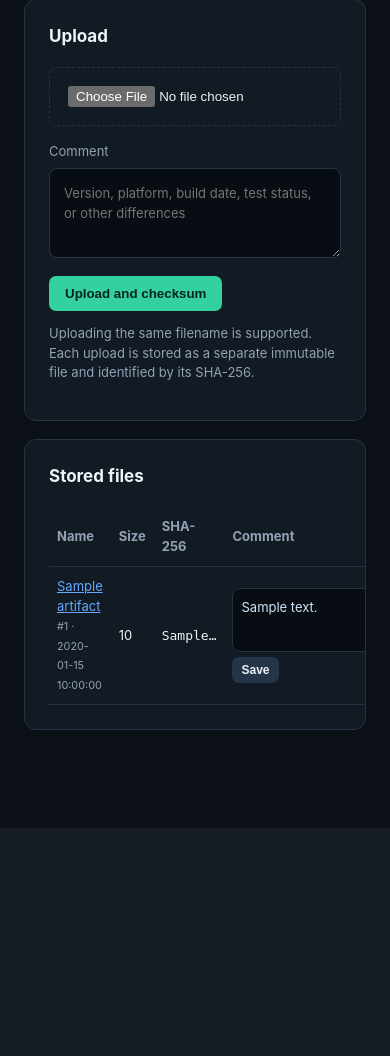
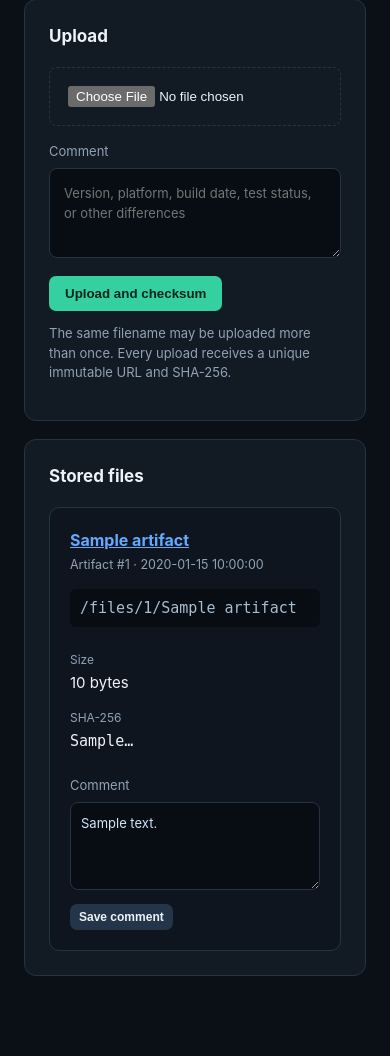
Before and after one commit to ahbeee/sonic-ztp, a FastAPI app: page /artifacts in a window 390 px wide. Shown: the part 328-1384 px from the top of the page. Before the commit the page ends 1156 px from the top, so only its background shows below. Run offline with FastAPI, Linux system fonts and the light colour scheme; tables that the repository leaves empty hold one stand-in row (values such as "Sample post").

Commit message:
feat: add immutable artifact URLs and responsive layout

```diff
--- a/app/main.py
+++ b/app/main.py
@@ -199,3 +199,15 @@ def download_artifact(artifact_id: int, session: Session = Depends(get_session))
     if not target.is_file():
         raise HTTPException(status_code=410, detail="Artifact file is missing")
     return FileResponse(str(target), media_type=artifact.media_type, filename=artifact.original_name)
+
+
+@app.get("/files/{artifact_id}/{filename}", name="serve_artifact")
+def serve_artifact(artifact_id: int, filename: str, session: Session = Depends(get_session)):
+    """Stable versioned URL intended for ONIE, ZTP and DHCP option values."""
+    artifact = session.get(Artifact, artifact_id)
+    if artifact is None or not artifact.enabled or filename != artifact.original_name:
+        raise HTTPException(status_code=404, detail="Artifact not found")
+    target = settings.artifact_dir / artifact.stored_name
+    if not target.is_file():
+        raise HTTPException(status_code=410, detail="Artifact file is missing")
+    return FileResponse(str(target), media_type=artifact.media_type)
--- a/app/static/app.css
+++ b/app/static/app.css
@@ -12,9 +12,12 @@ article { background:var(--panel); border:1px solid var(--line); border-radius:1
 .metric { margin:0; color:var(--text); font-size:26px; font-weight:700; }.badge { padding:7px 11px; border:1px solid var(--line); border-radius:999px; font-size:12px; }.badge.ok { color:var(--accent); border-color:#266955; }.badge.neutral { color:var(--muted); }
 ul { list-style:none; margin:0; padding:0; } li { padding:10px 0; border-bottom:1px solid var(--line); } li:last-child { border:0; } small,.empty { color:var(--muted); }
 textarea { width:100%; min-height:440px; padding:14px; resize:vertical; border:1px solid var(--line); border-radius:8px; background:#080d13; color:#cfe4f7; font:13px/1.55 ui-monospace,monospace; }
-label { display:block; margin:16px 0 6px; color:var(--muted); font-size:13px; }.comment { min-height:90px; font-family:inherit; }.compact-comment { min-width:230px; min-height:64px; padding:8px; }.hint { font-size:13px; }
+label { display:block; margin:16px 0 6px; color:var(--muted); font-size:13px; }.comment { min-height:90px; font-family:inherit; }.hint { font-size:13px; }
 button { margin-top:12px; padding:10px 16px; border:0; border-radius:7px; background:var(--accent); color:#06251b; font-weight:750; cursor:pointer; }button.secondary { background:#243449; color:var(--text); }.inline { display:inline-block; margin-left:8px; }
 button.compact { margin:0; padding:6px 9px; font-size:12px; }
 input[type=file] { width:100%; padding:18px; border:1px dashed var(--line); border-radius:8px; }
 table { width:100%; border-collapse:collapse; font-size:13px; }th,td { padding:10px 8px; border-bottom:1px solid var(--line); text-align:left; }th { color:var(--muted); }a { color:var(--blue); }.result { white-space:pre-wrap; padding:12px; border-radius:8px; background:#080d13; color:var(--muted); }
+.artifact-stack { display:grid; gap:18px; }.upload-panel { max-width:760px; }.artifact-list { display:grid; gap:14px; }.artifact-row { display:grid; grid-template-columns:minmax(240px,1fr) minmax(180px,.55fr) minmax(280px,.9fr); gap:24px; align-items:start; padding:20px; border:1px solid var(--line); border-radius:10px; background:#0e151e; }.artifact-main { min-width:0; }.artifact-name { display:block; margin-bottom:4px; font-size:16px; font-weight:700; }.artifact-main small { display:block; }.artifact-url { display:block; margin-top:14px; padding:8px 10px; overflow-wrap:anywhere; border-radius:6px; background:#080d13; color:#a9bdd0; }.artifact-meta { display:grid; gap:14px; margin:0; }.artifact-meta div { min-width:0; }.artifact-meta dt { margin-bottom:3px; color:var(--muted); font-size:12px; }.artifact-meta dd { margin:0; overflow-wrap:anywhere; }.comment-form label { margin-top:0; }.compact-comment { min-width:0; min-height:88px; padding:10px; overflow-wrap:anywhere; }.comment-form button { margin-top:8px; }
+@media(max-width:950px){.artifact-row{grid-template-columns:1fr 1fr}.comment-form{grid-column:1/-1}}
 @media(max-width:800px){.cards,.two{grid-template-columns:1fr}.hero{gap:16px}nav{gap:12px}header{align-items:flex-start;gap:16px;flex-direction:column}}
+@media(max-width:620px){.artifact-row{grid-template-columns:1fr}.comment-form{grid-column:auto}}
--- a/app/templates/artifacts.html
+++ b/app/templates/artifacts.html
@@ -1,6 +1,44 @@
 {% extends "base.html" %}
 {% block title %}Artifacts · SONiC ZTP Server{% endblock %}
 {% block content %}
-<section class="hero"><div><p class="eyebrow">Content store</p><h1>Artifacts</h1><p>SONiC installers, ztp.json, config_db.json, and provisioning scripts.</p></div></section>
-<section class="grid two"><article><h2>Upload</h2><form method="post" action="/artifacts" enctype="multipart/form-data"><input type="file" name="file" required><label for="upload-comment">Comment</label><textarea class="comment" id="upload-comment" name="comment" maxlength="4000" placeholder="Version, platform, build date, test status, or other differences"></textarea><button type="submit">Upload and checksum</button></form><p class="hint">Uploading the same filename is supported. Each upload is stored as a separate immutable file and identified by its SHA-256.</p></article><article><h2>Stored files</h2>{% if artifacts %}<table><thead><tr><th>Name</th><th>Size</th><th>SHA-256</th><th>Comment</th></tr></thead><tbody>{% for item in artifacts %}<tr><td><a href="/artifacts/{{ item.id }}/download">{{ item.original_name }}</a><br><small>#{{ item.id }} · {{ item.created_at }}</small></td><td>{{ item.size }}</td><td><code>{{ item.sha256[:12] }}…</code></td><td><form method="post" action="/artifacts/{{ item.id }}/comment"><textarea class="comment compact-comment" name="comment" maxlength="4000" placeholder="Add notes">{{ item.comment }}</textarea><button class="compact secondary" type="submit">Save</button></form></td></tr>{% endfor %}</tbody></table>{% else %}<p class="empty">No artifacts uploaded.</p>{% endif %}</article></section>
+<section class="hero">
+  <div><p class="eyebrow">Content store</p><h1>Artifacts</h1><p>SONiC installers, ztp.json, config_db.json, and provisioning scripts.</p></div>
+</section>
+<section class="artifact-stack">
+  <article class="upload-panel">
+    <h2>Upload</h2>
+    <form method="post" action="/artifacts" enctype="multipart/form-data">
+      <input type="file" name="file" required>
+      <label for="upload-comment">Comment</label>
+      <textarea class="comment" id="upload-comment" name="comment" maxlength="4000" placeholder="Version, platform, build date, test status, or other differences"></textarea>
+      <button type="submit">Upload and checksum</button>
+    </form>
+    <p class="hint">The same filename may be uploaded more than once. Every upload receives a unique immutable URL and SHA-256.</p>
+  </article>
+  <article>
+    <h2>Stored files</h2>
+    {% if artifacts %}
+    <div class="artifact-list">
+      {% for item in artifacts %}
+      <section class="artifact-row">
+        <div class="artifact-main">
+          <a class="artifact-name" href="{{ url_for('serve_artifact', artifact_id=item.id, filename=item.original_name) }}">{{ item.original_name }}</a>
+          <small>Artifact #{{ item.id }} · {{ item.created_at }}</small>
+          <code class="artifact-url">{{ url_for('serve_artifact', artifact_id=item.id, filename=item.original_name).path }}</code>
+        </div>
+        <dl class="artifact-meta">
+          <div><dt>Size</dt><dd>{{ item.size }} bytes</dd></div>
+          <div><dt>SHA-256</dt><dd><code title="{{ item.sha256 }}">{{ item.sha256[:16] }}…</code></dd></div>
+        </dl>
+        <form class="comment-form" method="post" action="/artifacts/{{ item.id }}/comment">
+          <label for="comment-{{ item.id }}">Comment</label>
+          <textarea class="comment compact-comment" id="comment-{{ item.id }}" name="comment" maxlength="4000" placeholder="Add version or test notes">{{ item.comment }}</textarea>
+          <button class="compact secondary" type="submit">Save comment</button>
+        </form>
+      </section>
+      {% endfor %}
+    </div>
+    {% else %}<p class="empty">No artifacts uploaded.</p>{% endif %}
+  </article>
+</section>
 {% endblock %}
```
Also changed, not shown: tests/test_app.py (+5 -0 lines), README.md.
